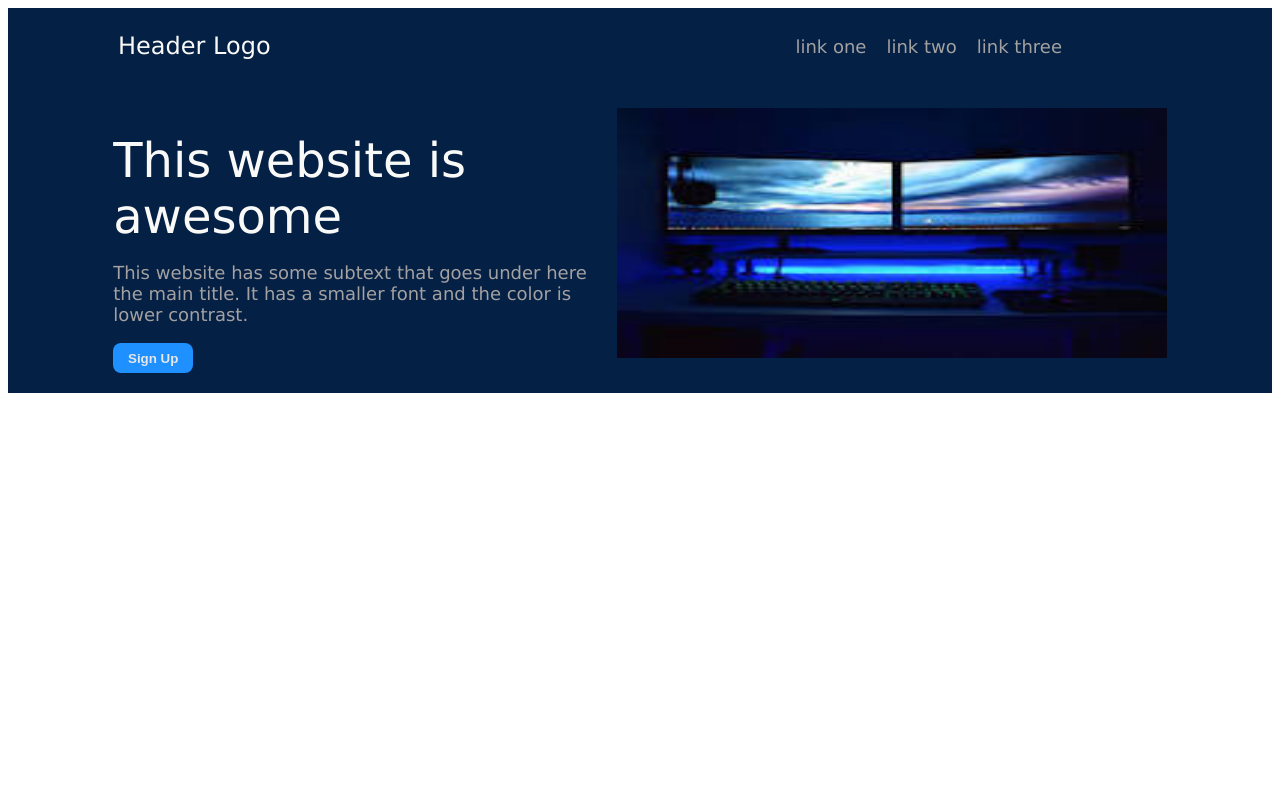
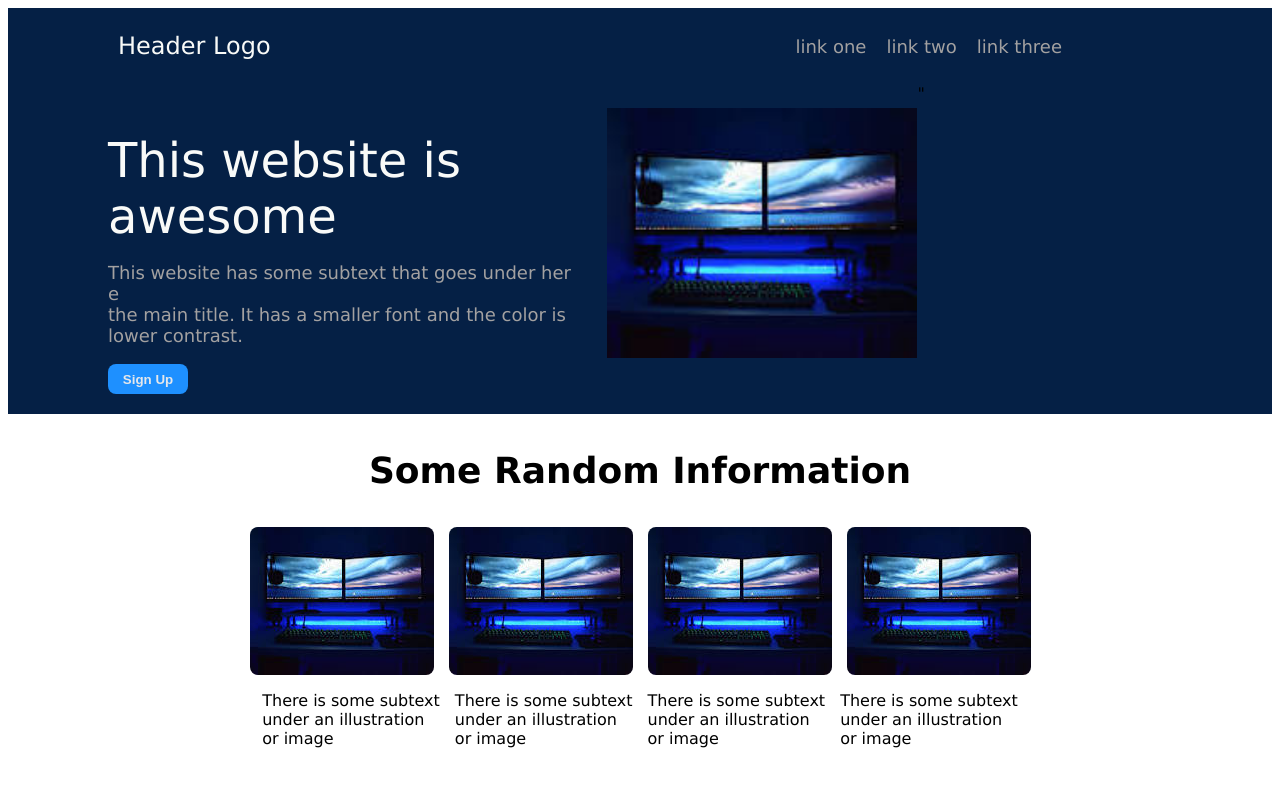
Before and after one commit to abeedkoul/project-landingpage, a plain HTML site: page index.html in a window 1280 px wide. Drawn offline with Linux system fonts and the light colour scheme.

Commit message:
partial work on second content page done

```diff
--- a/index.html
+++ b/index.html
@@ -30,10 +30,28 @@
                 <button type="button">Sign Up</button>
             </div>
             <div class="image">
-                <img id="himg" src="./images/PC Photos.jpeg" alt="photo of gaming pc" height="250px" width="550px">
+                <img id="himg" src="./images/PC Photos.jpeg" alt="photo of gaming pc" height="250px"
+                width="558px">"
             </div>
         </div>
+    </div>
+    <div class="parent2">
         <div class="content2">
+            <div class="c2-header">
+                <p>Some Random Information</p>
+            </div>
+            <div class="con2-cards">
+                <img src="./images/PC Photos.jpeg">
+                <img src="./images/PC Photos.jpeg">
+                <img src="./images/PC Photos.jpeg">
+                <img src="./images/PC Photos.jpeg">
+            </div>
+            <div class="con2-subtext">
+                <p>There is some subtext<br> under an illustration<br> or image</p>
+                <p>There is some subtext<br> under an illustration<br> or image</p>
+                <p>There is some subtext<br> under an illustration<br> or image</p>
+                <p>There is some subtext<br> under an illustration<br> or image</p>
+            </div>
 
         </div>
     </div>
--- a/style.css
+++ b/style.css
@@ -4,11 +4,14 @@ body {
     flex-direction: column;
     margin: 8px;
 }
-.parent{
+.parent,.parent2{
     display: flex;
     flex-direction: column;
     padding: 0px 100px ;
     background-color: #052045 ;
+}
+.parent2{
+    background-color: white;
 }
 p {
     word-break: break-all;
@@ -54,10 +57,42 @@ button {
     font-weight: bold;
 }
 .image{
-    /* padding: 20px; */
+    display: flex;
+    flex-shrink: 2;
+    /* flex-basis: 0; */
 }
+
 #himg{
+    display: flex;
+    flex-basis: 0;
     margin-top: 24px;
+
+}
+.content2{
+    display: flex;
+    flex-direction: column;
+    justify-content: center;
+    align-items: center;
+}
+.c2-header p{
+    font-weight: bold;
+    font-size: 36px;
+}
+.con2-cards{
+    display: flex;
+    justify-content: center;
+    gap: 15px;
+    row-gap: 0;;
+    flex-wrap: wrap;
+}
+.con2-cards img{
+    border-radius: 8px;
+}
+.con2-subtext{
+    display: flex;
+    justify-content: center;
+    gap: 15px;
+    row-gap: 0;;
 }
 a {
     text-decoration: none;
```
